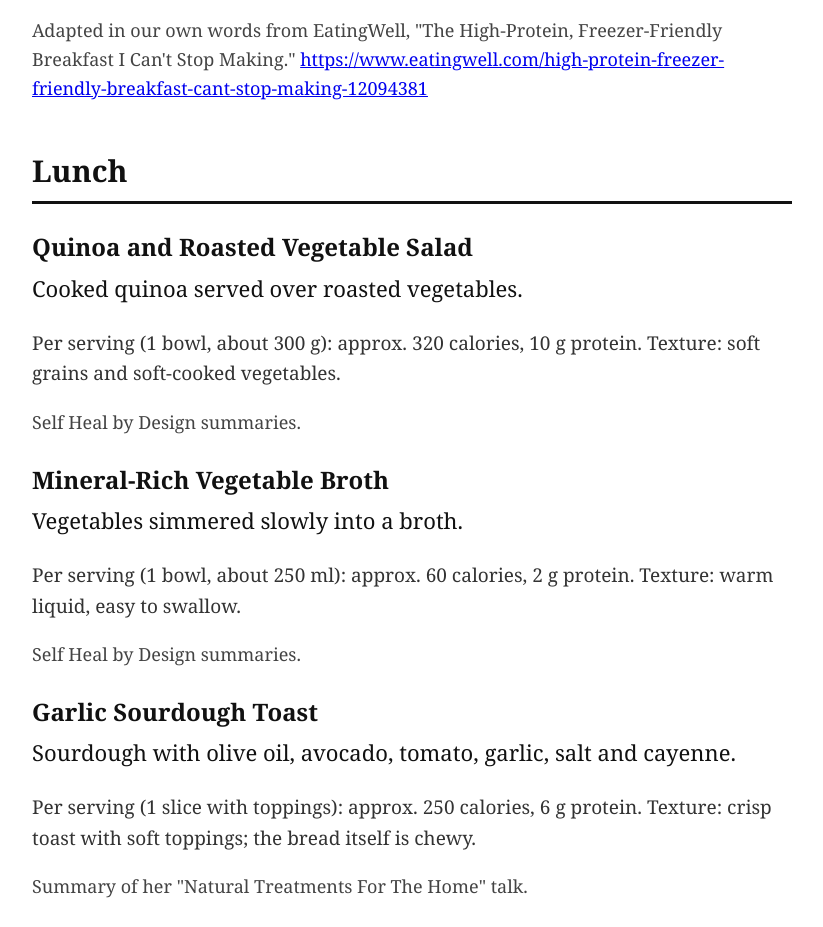
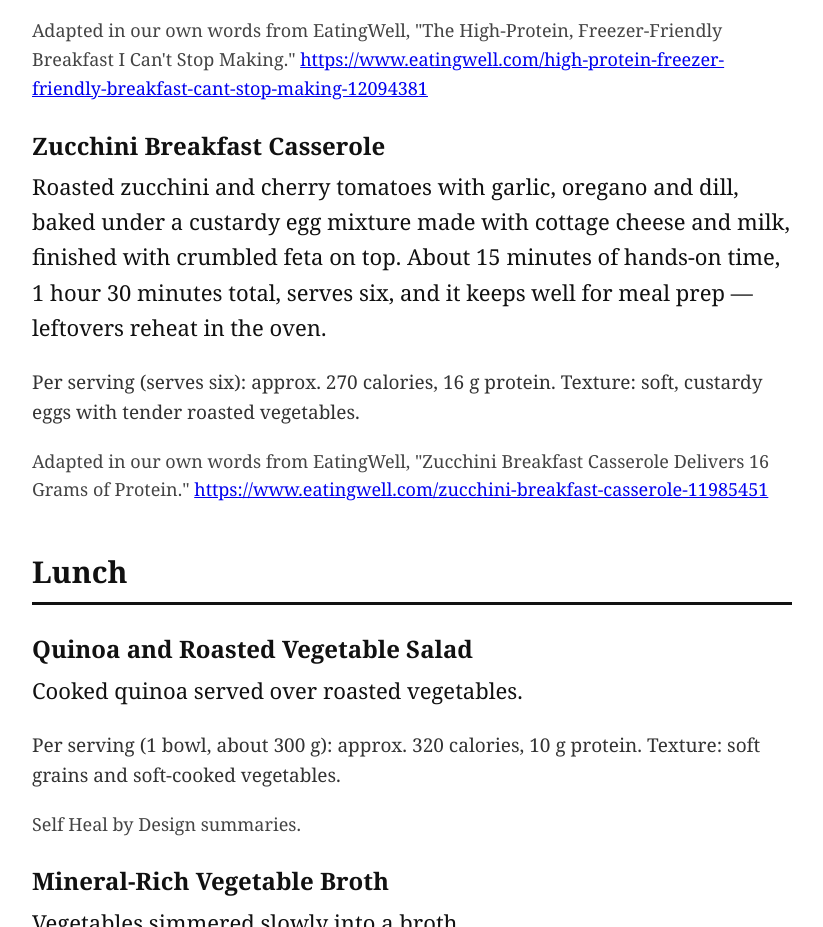
Before and after one commit to ForgeDreams-AI/alisa-cookbook, a plain HTML site: page index.html in a window 1280 px wide. Shown: the part 2703-3630 px from the top of the page, without its empty margins (228-1051 px from the left). Drawn offline with Linux system fonts and the light colour scheme.

Commit message:
Add Zucchini Breakfast Casserole (EatingWell, 16g protein)

```diff
--- a/index.html
+++ b/index.html
@@ -65,6 +65,11 @@
 <p>Instead of egg: crumbled firm tofu, cooked the same way with a pinch of turmeric for colour. Instead of milk: oat milk or soy milk, or leave the milk out — the eggs stay soft without it. The numbers below are for the recipe as written, with egg and cheese.</p>
 <p class="nutrition">Per serving (1 burrito): approx. 300 calories, 19 g protein. Texture: soft scrambled eggs and melted cheese in a soft tortilla.</p>
 <p class="source">Adapted in our own words from EatingWell, "The High-Protein, Freezer-Friendly Breakfast I Can't Stop Making." <a href="https://www.eatingwell.com/high-protein-freezer-friendly-breakfast-cant-stop-making-12094381">https://www.eatingwell.com/high-protein-freezer-friendly-breakfast-cant-stop-making-12094381</a></p>
+
+<h3>Zucchini Breakfast Casserole</h3>
+<p>Roasted zucchini and cherry tomatoes with garlic, oregano and dill, baked under a custardy egg mixture made with cottage cheese and milk, finished with crumbled feta on top. About 15 minutes of hands-on time, 1 hour 30 minutes total, serves six, and it keeps well for meal prep — leftovers reheat in the oven.</p>
+<p class="nutrition">Per serving (serves six): approx. 270 calories, 16 g protein. Texture: soft, custardy eggs with tender roasted vegetables.</p>
+<p class="source">Adapted in our own words from EatingWell, "Zucchini Breakfast Casserole Delivers 16 Grams of Protein." <a href="https://www.eatingwell.com/zucchini-breakfast-casserole-11985451">https://www.eatingwell.com/zucchini-breakfast-casserole-11985451</a></p>
 
 <h2>Lunch</h2>
 <h3>Quinoa and Roasted Vegetable Salad</h3>
```
